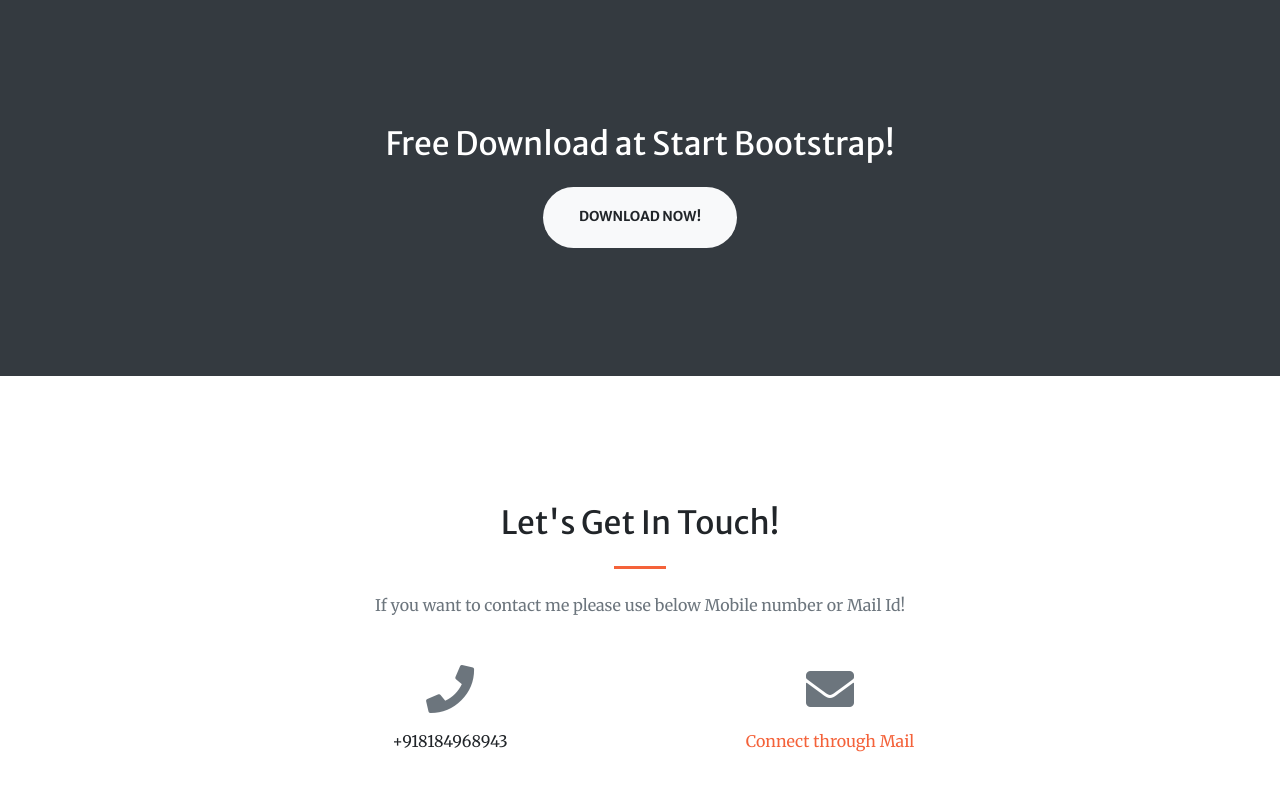
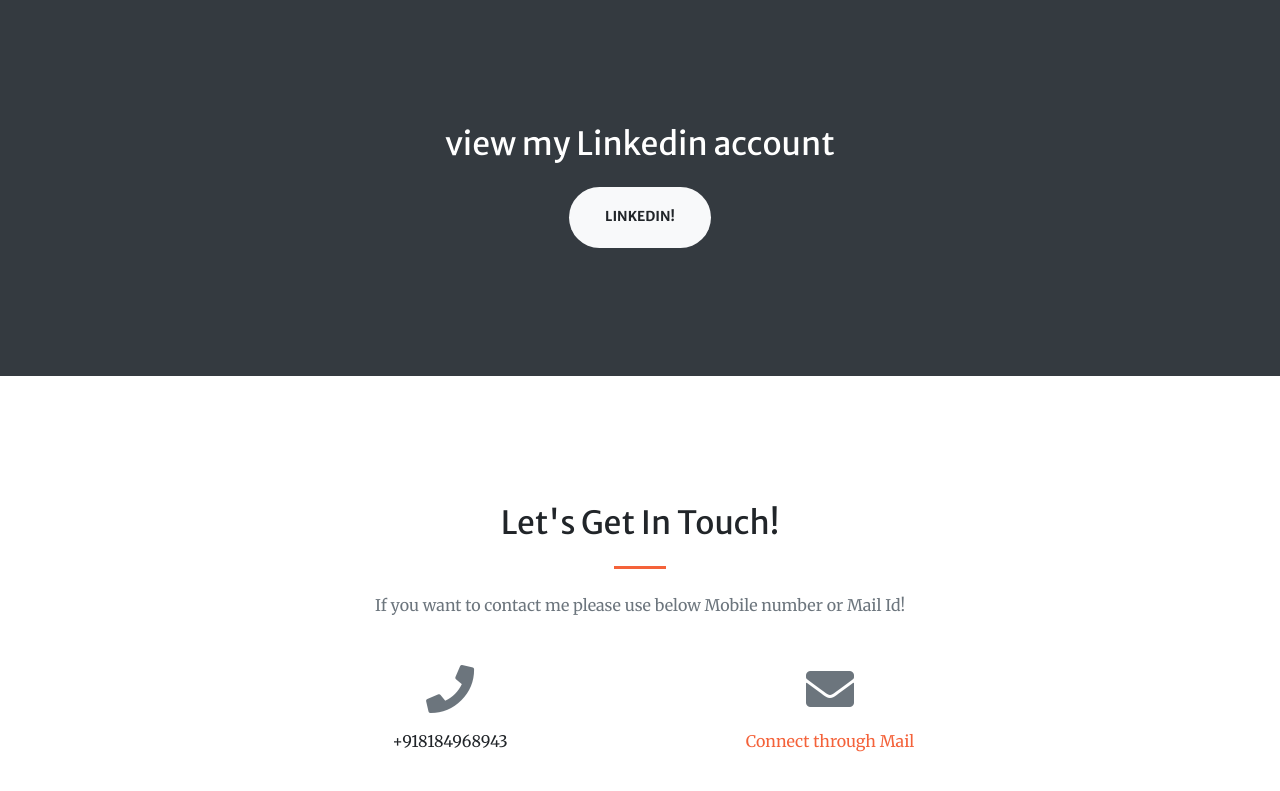
Before and after one commit to madhanthota99/madhanthota99.github.io, a website with bundled scripts: page index.html in a window 1280 px wide. Shown: the part 2244-3035 px from the top of the page. Built offline with nearby package versions, Linux system fonts and the light colour scheme; files whose address does not match are found by name.

Commit message:
linkedin

```diff
--- a/index.html
+++ b/index.html
@@ -211,8 +211,8 @@
   <!-- Call to Action Section -->
   <section class="page-section bg-dark text-white">
     <div class="container text-center">
-      <h2 class="mb-4">Free Download at Start Bootstrap!</h2>
-      <a class="btn btn-light btn-xl" href="https://startbootstrap.com/themes/creative/">Download Now!</a>
+      <h2 class="mb-4">view my Linkedin account </h2>
+      <a class="btn btn-light btn-xl" href="www.linkedin.com/in/madhan-thota-profile">Linkedin!</a>
     </div>
   </section>
 
```
